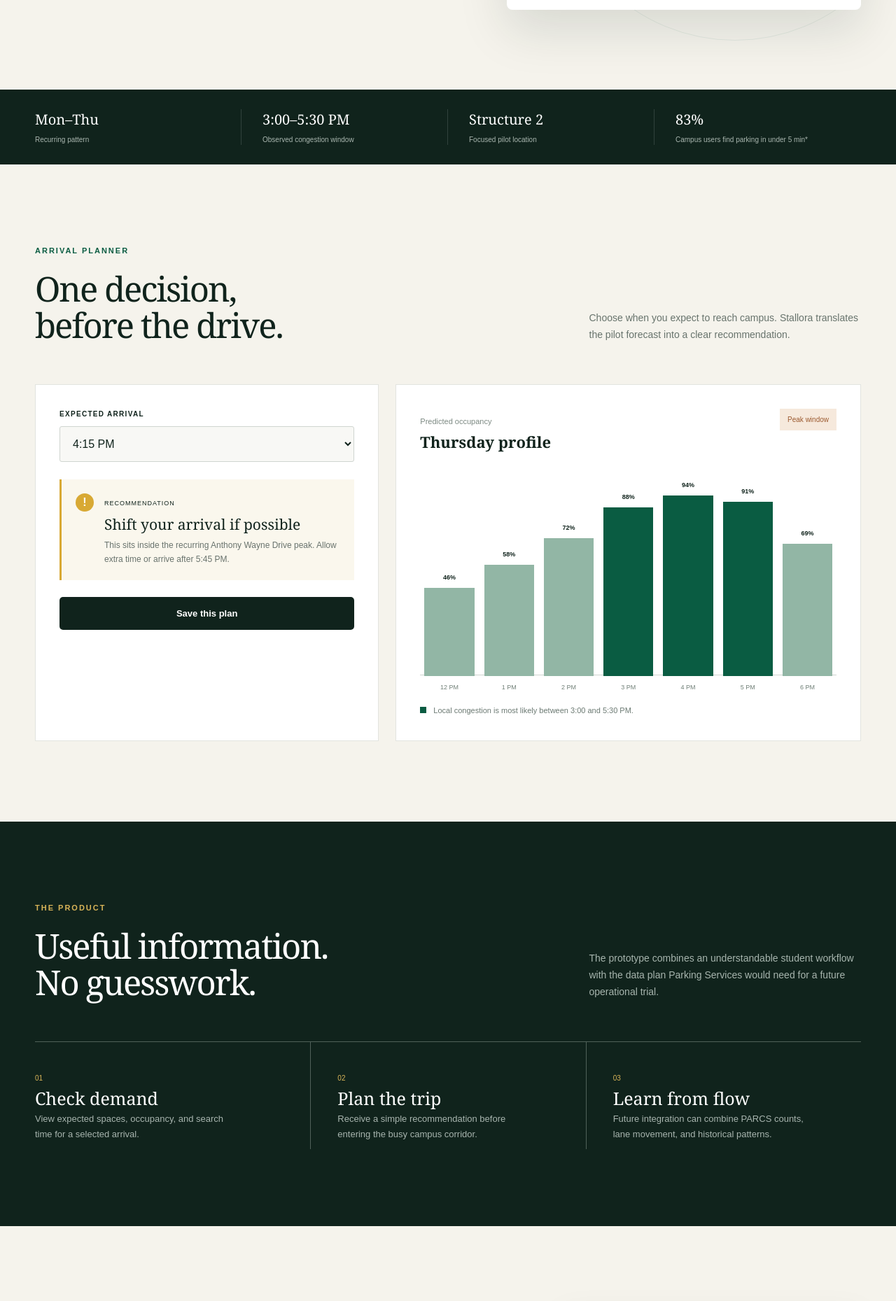
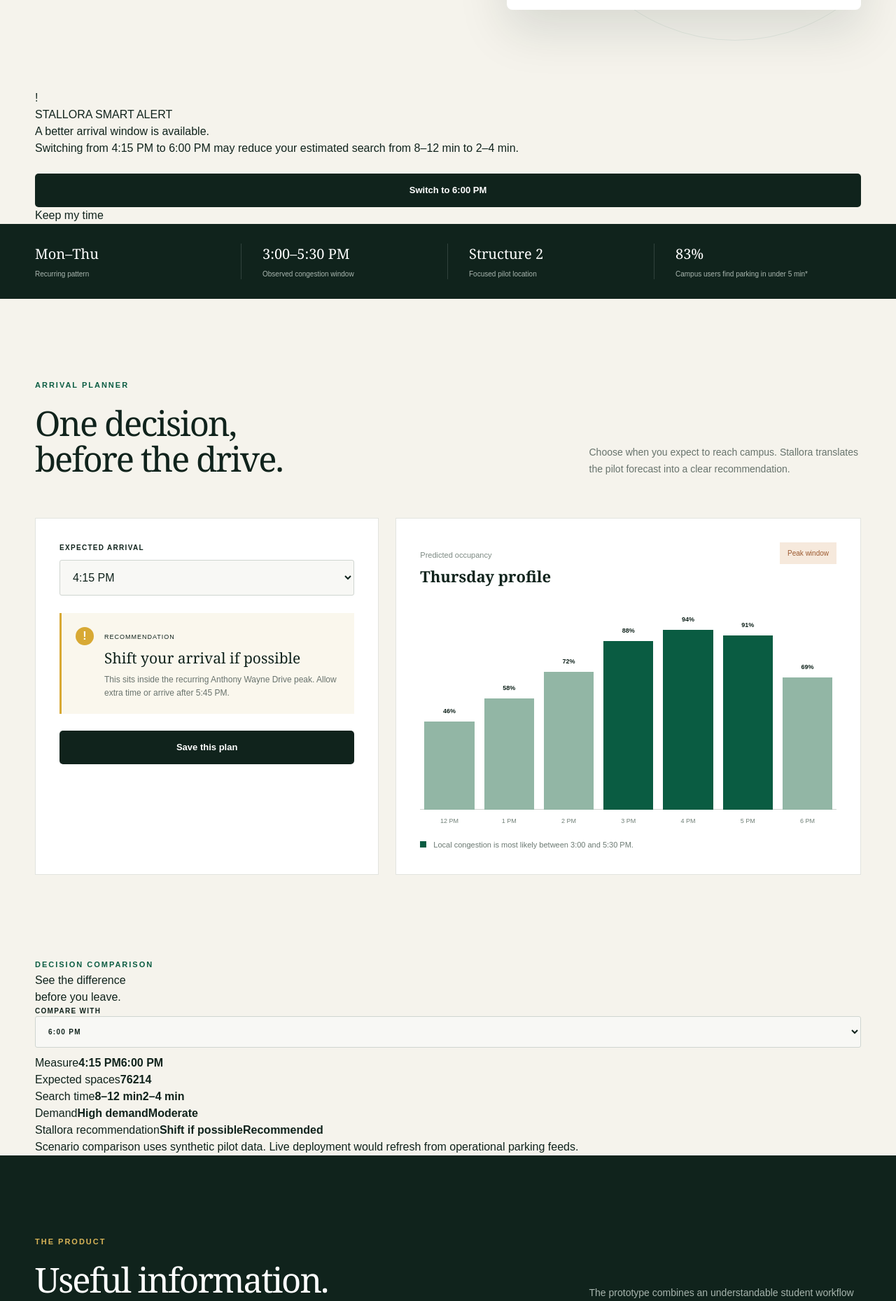
Before and after one commit to slmmub1234-star/stallora-ai, a Next.js app: page / in a window 1280 px wide. Shown: the part 584-2443 px from the top of the page at 70% size. Built offline with nearby package versions, Linux system fonts and the light colour scheme.

Commit message:
Add smart dashboard tools and Stallora parking agent

```diff
--- a/app/page.tsx
+++ b/app/page.tsx
@@ -20,6 +20,12 @@ export default function Home() {
   const [notice, setNotice] = useState("");
   const [appUrl, setAppUrl] = useState("");
   const [loggedIn, setLoggedIn] = useState(false);
+  const [notificationsOpen, setNotificationsOpen] = useState(false);
+  const [smartAlertVisible, setSmartAlertVisible] = useState(true);
+  const [assistantOpen, setAssistantOpen] = useState(false);
+  const [assistantInput, setAssistantInput] = useState("");
+  const [assistantReply, setAssistantReply] = useState("Ask about availability, arrival time, or the weekday peak.");
+  const [compareTime, setCompareTime] = useState("6:00 PM");
 
   useEffect(() => {
     setAppUrl(window.location.href.split("#")[0]);
@@ -33,6 +39,21 @@ export default function Home() {
       ? { spaces: 76, wait: "8–12 min", level: "High demand", cls: "high" }
       : { spaces: 214, wait: "2–4 min", level: "Moderate", cls: "moderate" };
   }, [arrival]);
+
+  function askStallora(event: FormEvent<HTMLFormElement>) {
+    event.preventDefault();
+    const question = assistantInput.toLowerCase();
+    let reply = `At ${arrival}, Structure 2 is forecast to have ${forecast.spaces} spaces, with a ${forecast.wait} search time.`;
+    if (question.includes("best") || question.includes("when") || question.includes("وقت")) {
+      reply = "The best demonstrated arrival window is before 2:45 PM or after 5:45 PM.";
+    } else if (question.includes("another") || question.includes("alternative")) {
+      reply = "For this focused pilot, I recommend shifting your arrival to 6:00 PM. A future campus rollout would compare nearby structures live.";
+    } else if (question.includes("data") || question.includes("accurate") || question.includes("confidence")) {
+      reply = "This academic pilot uses scenario-based data with an 86% demonstration confidence score. Production deployment would connect to PARCS and live occupancy feeds.";
+    }
+    setAssistantReply(reply);
+    setAssistantInput("");
+  }
 
   function submitLogin(event: FormEvent<HTMLFormElement>) {
     event.preventDefault();
@@ -63,7 +84,16 @@ export default function Home() {
           <a href="#how">How it works</a>
           <a href="#pilot">Pilot evidence</a>
         </nav>
-        <button className="button ghost" onClick={() => { if (loggedIn) document.getElementById("account")?.scrollIntoView({ behavior: "smooth" }); else { setModal("login"); setStep(1); } }}>{loggedIn ? "My account" : "Sign in"}</button>
+        <div className="navActions">
+          <button className="notificationButton" aria-label="Notifications" onClick={() => setNotificationsOpen(!notificationsOpen)}>♢<span>2</span></button>
+          <button className="button ghost" onClick={() => { if (loggedIn) document.getElementById("account")?.scrollIntoView({ behavior: "smooth" }); else { setModal("login"); setStep(1); } }}>{loggedIn ? "My account" : "Sign in"}</button>
+          {notificationsOpen && <div className="notificationPanel">
+            <div><strong>Notifications</strong><button onClick={() => setNotificationsOpen(false)}>×</button></div>
+            <article><span className="noticeDot high"></span><p><b>Peak-period warning</b><small>High demand is expected from 3:00–5:30 PM.</small></p></article>
+            <article><span className="noticeDot good"></span><p><b>Better arrival window</b><small>Arriving at 6:00 PM may shorten your search.</small></p></article>
+            <small>Demonstration notifications · Updated just now</small>
+          </div>}
+        </div>
       </header>
 
       {loggedIn && <section className="accountDashboard shell" id="account">
@@ -106,6 +136,12 @@ export default function Home() {
         </div>
       </section>
 
+      {smartAlertVisible && forecast.cls === "high" && <section className="smartAlert shell">
+        <div className="smartAlertIcon">!</div>
+        <div><span>STALLORA SMART ALERT</span><h3>A better arrival window is available.</h3><p>Switching from {arrival} to 6:00 PM may reduce your estimated search from {forecast.wait} to 2–4 min.</p></div>
+        <div className="smartAlertActions"><button className="button dark" onClick={() => { setArrival("6:00 PM"); setSmartAlertVisible(false); }}>Switch to 6:00 PM</button><button onClick={() => setSmartAlertVisible(false)}>Keep my time</button></div>
+      </section>}
+
       <section className="trustBar">
         <div className="shell trustGrid">
           <div><strong>Mon–Thu</strong><span>Recurring pattern</span></div>
@@ -143,6 +179,20 @@ export default function Home() {
         </div>
       </section>
 
+      <section className="comparison shell">
+        <div className="comparisonHead"><div><span className="kicker">DECISION COMPARISON</span><h2>See the difference<br />before you leave.</h2></div>
+          <label>Compare with<select value={compareTime} onChange={(e) => setCompareTime(e.target.value)}><option>2:30 PM</option><option>6:00 PM</option></select></label>
+        </div>
+        <div className="comparisonTable">
+          <div className="compareRow compareHeader"><span>Measure</span><strong>{arrival}</strong><strong>{compareTime}</strong></div>
+          <div className="compareRow"><span>Expected spaces</span><strong>{forecast.spaces}</strong><strong>{compareTime === "6:00 PM" ? 214 : 168}</strong></div>
+          <div className="compareRow"><span>Search time</span><strong>{forecast.wait}</strong><strong>{compareTime === "6:00 PM" ? "2–4 min" : "4–6 min"}</strong></div>
+          <div className="compareRow"><span>Demand</span><strong className={forecast.cls}>{forecast.level}</strong><strong className="moderate">Moderate</strong></div>
+          <div className="compareRow recommendationRow"><span>Stallora recommendation</span><strong>{forecast.cls === "high" ? "Shift if possible" : "Reasonable"}</strong><strong>Recommended</strong></div>
+        </div>
+        <p className="dataDisclosure">Scenario comparison uses synthetic pilot data. Live deployment would refresh from operational parking feeds.</p>
+      </section>
+
       <section className="darkSection" id="how">
         <div className="shell">
           <div className="sectionHead inverted"><div><span className="kicker">THE PRODUCT</span><h2>Useful information.<br />No guesswork.</h2></div><p>The prototype combines an understandable student workflow with the data plan Parking Services would need for a future operational trial.</p></div>
@@ -164,6 +214,18 @@ export default function Home() {
       </section>
 
       <footer className="shell"><div className="brand"><span className="logoMark"><span>S</span></span><span><strong>Stallora</strong><small>AI</small></span></div><p>Graduate academic pilot for campus parking prediction.</p><p>© 2026 Stallora AI</p></footer>
+
+      <div className="assistantDock">
+        {assistantOpen && <section className="assistantPanel" aria-label="Stallora AI assistant">
+          <div className="assistantHead"><div><span className="assistantOrb">S</span><p><strong>Stallora Agent</strong><small>Parking decision assistant</small></p></div><button onClick={() => setAssistantOpen(false)}>×</button></div>
+          <div className="assistantStatus"><i></i> PILOT AGENT ONLINE</div>
+          <div className="agentMessage">{assistantReply}</div>
+          <div className="quickPrompts"><button onClick={() => setAssistantReply("The best demonstrated arrival window is before 2:45 PM or after 5:45 PM.")}>Best arrival time</button><button onClick={() => setAssistantReply(`At ${arrival}, Structure 2 is forecast to have ${forecast.spaces} spaces with an estimated ${forecast.wait} search.`)}>Check my arrival</button></div>
+          <form onSubmit={askStallora}><input aria-label="Ask Stallora" value={assistantInput} onChange={(e) => setAssistantInput(e.target.value)} placeholder="Ask about Structure 2…" required /><button type="submit">→</button></form>
+          <small className="agentDisclosure">AI-style demonstration using pilot forecast rules.</small>
+        </section>}
+        <button className="assistantLauncher" onClick={() => setAssistantOpen(!assistantOpen)}><span>S</span><p><strong>Ask Stallora</strong><small>AI parking assistant</small></p></button>
+      </div>
 
       {modal && <div className="overlay" role="dialog" aria-modal="true" aria-label={modal === "login" ? "Sign in" : "QR poster"} onMouseDown={() => setModal(null)}>
         <div className={`modal ${modal === "qr" ? "posterModal" : ""}`} onMouseDown={(e) => e.stopPropagation()}>
```
